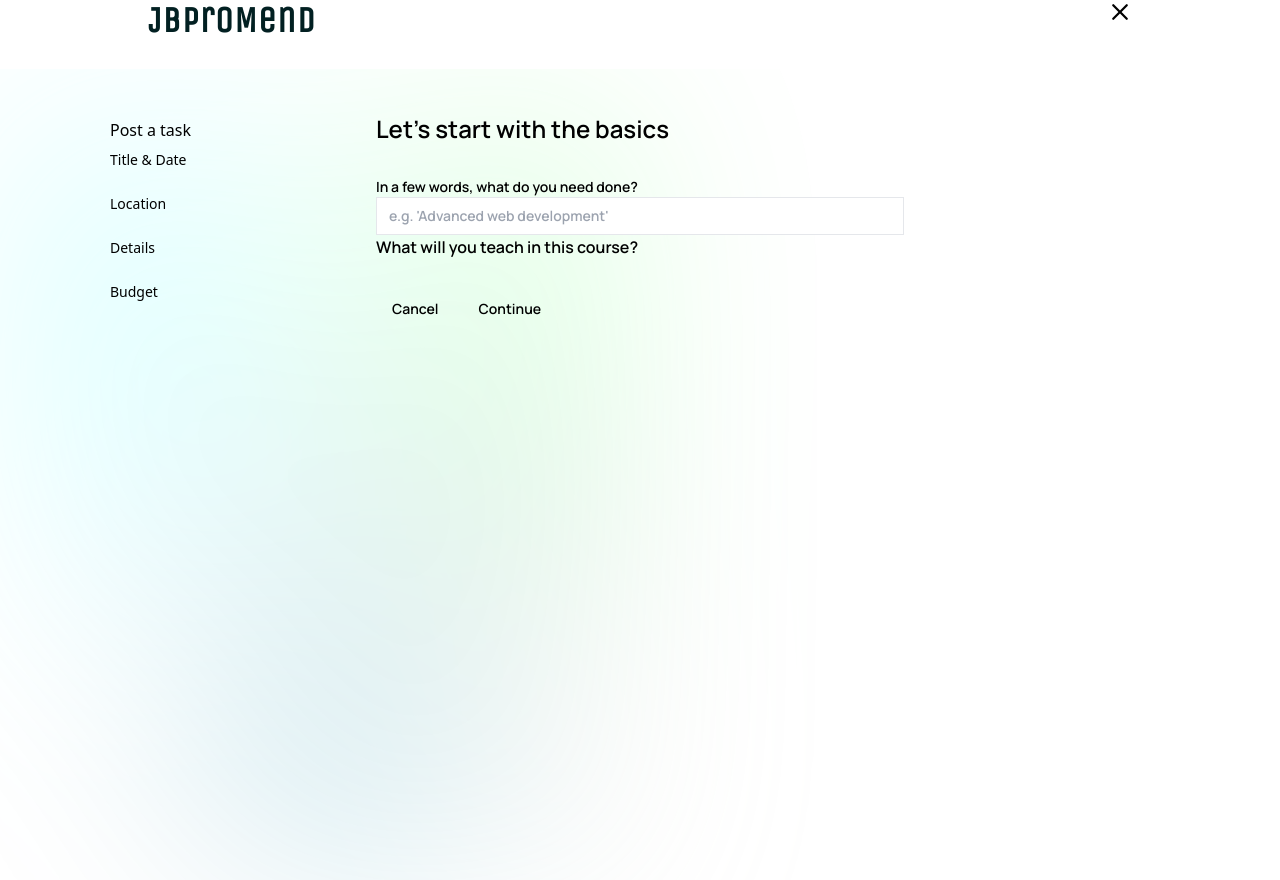
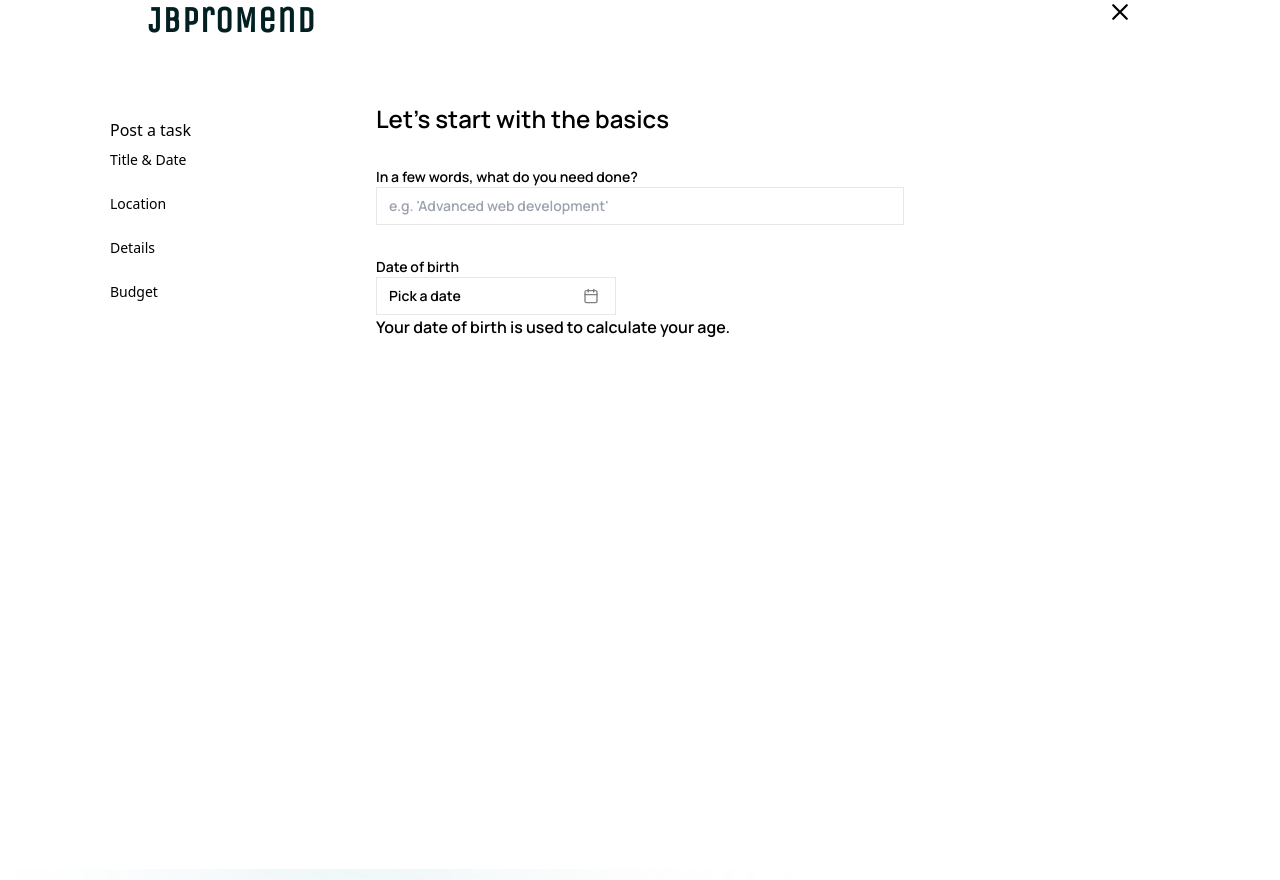
Before and after one commit to Elochukwu3/jb-task-searvice, a Next.js app: page /post-task in a window 1280 px wide. Built offline with nearby package versions, Linux system fonts and the light colour scheme; a web font is replaced by a local one.

Commit message:
fix: zod type issue

```diff
--- /dev/null
+++ b/app/(task)/(routes)/post-task/_title/_components/Date-form.tsx
@@ -0,0 +1,75 @@
+"use client";
+
+import { zodResolver } from "@hookform/resolvers/zod";
+import { format } from "date-fns";
+import { CalendarIcon } from "lucide-react";
+import { useForm } from "react-hook-form";
+import * as z from "zod";
+
+import { cn } from "@/lib/utils";
+import { Button } from "@/components-shadui/ui/button";
+import { Calendar } from "@/components-shadui/ui/calendar";
+import {
+  Form,
+  FormControl,
+  FormDescription,
+  FormField,
+  FormItem,
+  FormLabel,
+  FormMessage,
+} from "@/components-shadui/ui/form";
+import {
+  Popover,
+  PopoverContent,
+  PopoverTrigger,
+} from "@/components-shadui/ui/popover";
+import { FormType } from "./type";
+
+export default function DatePickerForm({ form }: FormType) {
+  return (
+    <FormField
+      control={form.control}
+      name="ondate"
+      render={({ field }) => (
+        <FormItem className="flex flex-col">
+          <FormLabel>Date of birth</FormLabel>
+          <Popover>
+            <PopoverTrigger asChild>
+              <FormControl>
+                <Button
+                  variant={"outline"}
+                  className={cn(
+                    "w-[240px] pl-3 text-left font-normal",
+                    !field.value && "text-muted-foreground"
+                  )}
+                >
+                  {field.value ? (
+                    format(field.value, "PPP")
+                  ) : (
+                    <span>Pick a date</span>
+                  )}
+                  <CalendarIcon className="ml-auto h-4 w-4 opacity-50" />
+                </Button>
+              </FormControl>
+            </PopoverTrigger>
+            <PopoverContent className="w-auto p-0" align="start">
+              <Calendar
+                mode="single"
+                // selected={field.location}
+                onSelect={field.onChange}
+                disabled={(date) =>
+                  date > new Date() || date < new Date("1900-01-01")
+                }
+                initialFocus
+              />
+            </PopoverContent>
+          </Popover>
+          <FormDescription>
+            Your date of birth is used to calculate your age.
+          </FormDescription>
+          <FormMessage />
+        </FormItem>
+      )}
+    />
+  );
+}
--- /dev/null
+++ b/app/(task)/(routes)/post-task/_title/_components/Description-form.tsx
@@ -0,0 +1,40 @@
+import { cn } from "@/lib/utils";
+import {
+  FormControl,
+  FormDescription,
+  FormField,
+  FormLabel,
+  FormMessage,
+  FormItem,
+} from "@components-shadui/ui/form";
+import { Input } from "@components-shadui/ui/input";
+import { FormType } from "./type";
+
+
+const DescriptionForm = ({form}: FormType) => {
+ const {isSubmitting} = form?.formState
+
+  return (
+    <FormField
+      control={form.control}
+      name="title"
+      render={({ field }) => (
+        <FormItem>
+          <FormLabel className="block">
+            In a few words, what do you need done?
+          </FormLabel>
+          <FormControl>
+            <Input
+              disabled={isSubmitting}
+              placeholder="e.g. 'Advanced web development'"
+              {...field}
+            />
+          </FormControl>
+          <FormMessage />
+        </FormItem>
+      )}
+    />
+  );
+};
+
+export default DescriptionForm;
--- /dev/null
+++ b/app/(task)/(routes)/post-task/_title/_components/_hook/schema.ts
@@ -0,0 +1,10 @@
+import { object, string, date } from "zod";
+
+export const formSchema = object({
+  title: string().min(10, {
+    message: "Title is required",
+  }),
+  ondate:date({
+    required_error: "A date of birth is required.",
+  }),
+});
--- /dev/null
+++ b/app/(task)/(routes)/post-task/_title/_components/_hook/useFormData.tsx
@@ -0,0 +1,15 @@
+"use client"
+import { useForm, UseFormReturn } from "react-hook-form";
+import {formSchema} from "./schema";
+import { zodResolver } from "@hookform/resolvers/zod";
+import {FormData} from "../type"
+
+export const useFormData = () => {
+   return useForm<FormData>({
+      resolver: zodResolver(formSchema),
+      defaultValues: {
+        title: "",
+      },
+    });
+
+  }
--- /dev/null
+++ b/app/(task)/(routes)/post-task/_title/_components/type.ts
@@ -0,0 +1,14 @@
+import type { infer as zInfer } from 'zod';
+import {formSchema} from "./_hook/schema"
+import { UseFormReturn} from "react-hook-form";
+
+
+
+export type FormData = zInfer<typeof formSchema>;
+
+export type FormType = {
+ form: UseFormReturn<{
+    title: string;
+    ondate: Date;
+  }, any, undefined>;
+};
--- a/app/(task)/(routes)/post-task/_title/page.tsx
+++ b/app/(task)/(routes)/post-task/_title/page.tsx
@@ -3,52 +3,24 @@ import * as z from "zod";
 import axios from "axios";
 import { zodResolver } from "@hookform/resolvers/zod";
 import { useForm } from "react-hook-form";
-import { useRouter } from "next/navigation";
 import Link from "next/link";
 import toast from "react-hot-toast";
-import { cn } from "@/lib/utils"
+import { cn } from "@/lib/utils";
 
 import {
   Form,
-  FormControl,
-  FormDescription,
-  FormField,
-  FormLabel,
-  FormMessage,
-  FormItem,
 } from "@components-shadui/ui/form";
 import { Button } from "@components-shadui/ui/button";
-import { Input } from "@components-shadui/ui/input";
+import {useFormData}  from "./_components/_hook/useFormData";
+import DatePickerForm from "./_components/Date-form"
+import DescriptionForm from "./_components/Description-form"
 
-const formSchema = z.object({
-  title: z.string().min(1, {
-    message: "Title is required",
-  }),
-});
 
 const CreateTitle = () => {
-//   const router = useRouter();
-  const form = useForm<z.infer<typeof formSchema>>({
-    resolver: zodResolver(formSchema),
-    defaultValues: {
-      title: ""
-    },
-  });
-
-  const { isSubmitting, isValid } = form.formState;
-
-//   const onSubmit = async (values: z.infer<typeof formSchema>) => {
-//     try {
-//       const response = await axios.post("/api/courses", values);
-//       router.push(`/teacher/courses/${response.data.id}`);
-//       toast.success("Course created");
-//     } catch {
-//       toast.error("Something went wrong");
-//     }
-//   }
+  const form = useFormData()
 
   return (
-    <div className="max-w-5xl mx-auto flex md:items-center md:justify-center h-full p-6">
+    <div className="max-w-5xl bg-white mx-auto flex md:items-center md:justify-center h-full p-6">
       <div className="w-full">
         <h1 className="text-2xl">
         Let&apos;s start with the basics
@@ -58,45 +30,8 @@ const CreateTitle = () => {
             // onSubmit={form.handleSubmit(onSubmit)}
             className="space-y-8 mt-8"
           >
-            <FormField
-              control={form.control}
-              name="title"
-              render={({ field }) => (
-                <FormItem>
-                  <FormLabel className="block">
-                  In a few words, what do you need done?
-                  </FormLabel>
-                  <FormControl>
-                    <Input
-                      disabled={isSubmitting}
-                      className="w-full"
-                      placeholder="e.g. 'Advanced web development'"
-                      {...field}
-                    />
-                  </FormControl>
-                  <FormDescription>
-                    What will you teach in this course?
-                  </FormDescription>
-                  <FormMessage />
-                </FormItem>
-              )}
-            />
-            <div className="flex items-center gap-x-2">
-              <Link href="/">
-                <Button
-                  type="button"
-                  variant="ghost"
-                >
-                  Cancel
-                </Button>
-              </Link>
-              <Button
-                type="submit"
-                disabled={!isValid || isSubmitting}
-              >
-                Continue
-              </Button>
-            </div>
+            <DescriptionForm form={form}/>
+            <DatePickerForm form={form}/>
           </form>
         </Form>
       </div>
--- a/app/(task)/layout.tsx
+++ b/app/(task)/layout.tsx
@@ -13,7 +13,7 @@ export const metadata: Metadata = {
 
 export default function TaskLayout({ children }: ReactProp) {
   return (
-    <div className="z-10 relative">
+    <div className="z-10 relative bg-white">
       <div className="sticky top-0 w-full left-0 z-[100] bg-white/90">
         <div className="h-[69px] w-screen max-w-5xl mx-auto px-5 flex justify-between ">
           <Logo />
@@ -24,7 +24,7 @@ export default function TaskLayout({ children }: ReactProp) {
         <div className="max-w-[1200px] w-full flex-1 flex flex-col">
           <div className="md:grid-cols-[1fr_50%_1fr] gap-x-6 px-6 grid grid-cols-[100%] ">
             <TaskSideBar />
-            <div className="pt-[20px] font-manrope"> {children}</div>
+            <div className="pt-[10px] font-manrope"> {children}</div>
             <div className=" sticky top-20 pt-20 min-h-screen" />
           </div>
         </div>
--- a/package.json
+++ b/package.json
@@ -9,7 +9,7 @@
     "lint": "next lint"
   },
   "dependencies": {
-    "@hookform/resolvers": "^2.9.11",
+    "@hookform/resolvers": "^3.3.1",
     "@phosphor-icons/react": "^2.1.3",
     "@radix-ui/react-label": "^2.0.2",
     "@radix-ui/react-popover": "^1.0.7",
```
Also changed, not shown: 1 other file (tests, documents, lock files or other folders).
